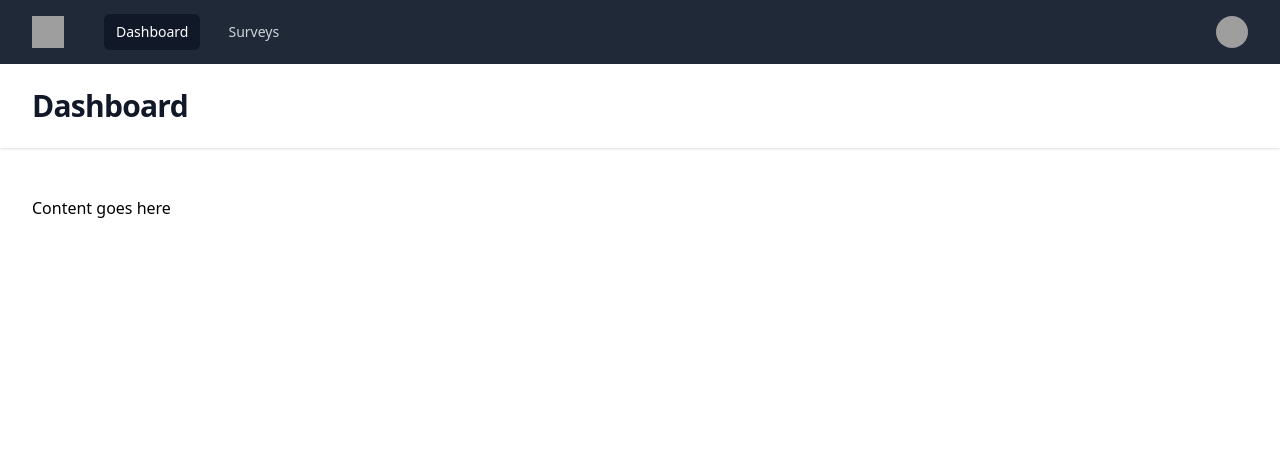
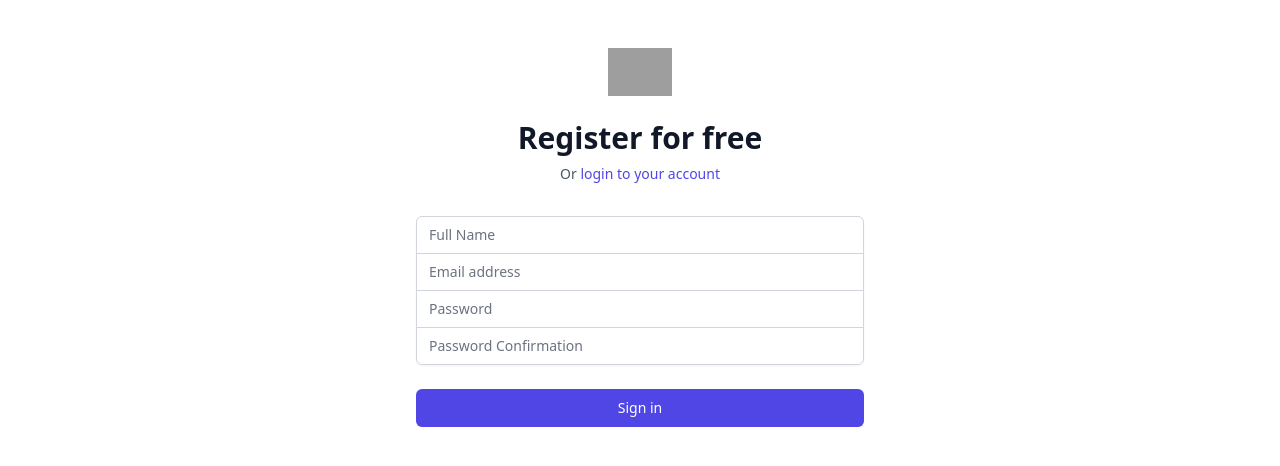
Before and after one commit to Abdul-Wahab12/Vue-Survey-App, a Vue app in the folder laravel-vue-survey/vue/: page /register in a window 1280 px wide. Before the commit this address led to /dashboard. Shown: the top 466 px of the page. Built offline with nearby package versions, Linux system fonts and the light colour scheme; grey boxes are pictures that could not be loaded.

Commit message:
Added: add register functionalities in store and register component

```diff
--- a/laravel-vue-survey/vue/src/store/index.js
+++ b/laravel-vue-survey/vue/src/store/index.js
@@ -3,23 +3,38 @@
 const store = createStore({
     state: {
         user: {
-            data: {
-                name: 'Tom Cook',
-                email: 'tom@example.com',
-                imageUrl:
-                    'https://images.unsplash.com/photo-1472099645785-5658abf4ff4e?ixlib=rb-1.2.1&ixid=eyJhcHBfaWQiOjEyMDd9&auto=format&fit=facearea&facepad=2&w=256&h=256&q=80',
-
-            },
-            token: 123
+            data: {},
+            token: sessionStorage.getItem("TOKEN"),
         }
     },
     mutations: {
         logout: (state) => {
             state.user.data = {};
             state.user.token = null
+        },
+        setUser: (state, userData) => {
+            state.user.token = userData.token;
+            state.user.data = userData.user;
+            sessionStorage.setItem('TOKEN', userData.token);
         }
     },
-    actions: {},
+    actions: {
+        register({commit}, user) {
+            return fetch(`http://localhost:8000/register`, {
+                headers: {
+                    "Content-Type": "application/json",
+                    Accept: "application/json",
+                },
+                method: "POST",
+                body: JSON.stringify(user),
+            })
+            .then((res) => res.json())
+            .then((res) => {
+                commit("setUser", res);
+                return res;
+            });
+        },
+    },
     getters: {},
     modules: {}
 });
--- a/laravel-vue-survey/vue/src/views/Register.vue
+++ b/laravel-vue-survey/vue/src/views/Register.vue
@@ -13,26 +13,33 @@
             </router-link>
         </p>
     </div>
-    <form class="mt-8 space-y-6" @submit="login">
+    <form class="mt-8 space-y-6" @submit="register">
         <input type="hidden" name="remember" value="true" />
         <div class="rounded-md shadow-sm -space-y-px">
             <div>
                 <label for="fullname" class="sr-only">Full Name</label>
-                <input id="fullname" name="name" type="text" autocomplete="name" required=""
+                <input id="fullname" name="name" type="text" autocomplete="name" required="" v-model="user.name"
                     class="appearance-none rounded-none relative block w-full px-3 py-2 border border-gray-300 placeholder-gray-500 text-gray-900 rounded-t-md focus:outline-none focus:ring-indigo-500 focus:border-indigo-500 focus:z-10 sm:text-sm"
                     placeholder="Full Name" />
             </div>
             <div>
                 <label for="email-address" class="sr-only">Email address</label>
-                <input id="email-address" name="email" type="email" autocomplete="email" required=""
+                <input id="email-address" name="email" type="email" autocomplete="email" required="" v-model="user.email"
                     class="appearance-none rounded-none relative block w-full px-3 py-2 border border-gray-300 placeholder-gray-500 text-gray-900 focus:outline-none focus:ring-indigo-500 focus:border-indigo-500 focus:z-10 sm:text-sm"
                     placeholder="Email address" />
             </div>
             <div>
                 <label for="password" class="sr-only">Password</label>
-                <input id="password" name="password" type="password" autocomplete="current-password" required=""
+                <input id="password" name="password" type="password" autocomplete="current-password" required="" v-model="user.password"
+                    class="appearance-none rounded-none relative block w-full px-3 py-2 border border-gray-300 placeholder-gray-500 text-gray-900 focus:outline-none focus:ring-indigo-500 focus:border-indigo-500 focus:z-10 sm:text-sm"
+                    placeholder="Password" />
+            </div>
+
+            <div>
+                <label for="password_confirmation" class="sr-only">Password Confirmation</label>
+                <input id="password_confirmation" name="password_confirmation" type="password" autocomplete="current-password_confirmation" required="" v-model="user.password_confirmation"
                     class="appearance-none rounded-none relative block w-full px-3 py-2 border border-gray-300 placeholder-gray-500 text-gray-900 rounded-b-md focus:outline-none focus:ring-indigo-500 focus:border-indigo-500 focus:z-10 sm:text-sm"
-                    placeholder="Password" />
+                    placeholder="Password Confirmation" />
             </div>
         </div>
 
@@ -45,10 +52,31 @@
     </form>
 </template>
 
-<script>
-export default {
-    name: 'Register'
+<script setup>
+import store from '../store';
+import {useRouter} from 'vue-router';
+
+const router = useRouter();
+
+const user = {
+    name: '',
+    email: '',
+    password: '',
+    password_confirmation: ''
+};
+
+function register(ev) {
+    ev.preventDefault();
+    store.dispatch('register', user)
+    .then((res) => {
+        router.push({
+            name: 'Dashboard'
+        });
+    })
+    console.log("User:", user)
 }
+
+
 </script>
 
 <style scoped></style>
```
